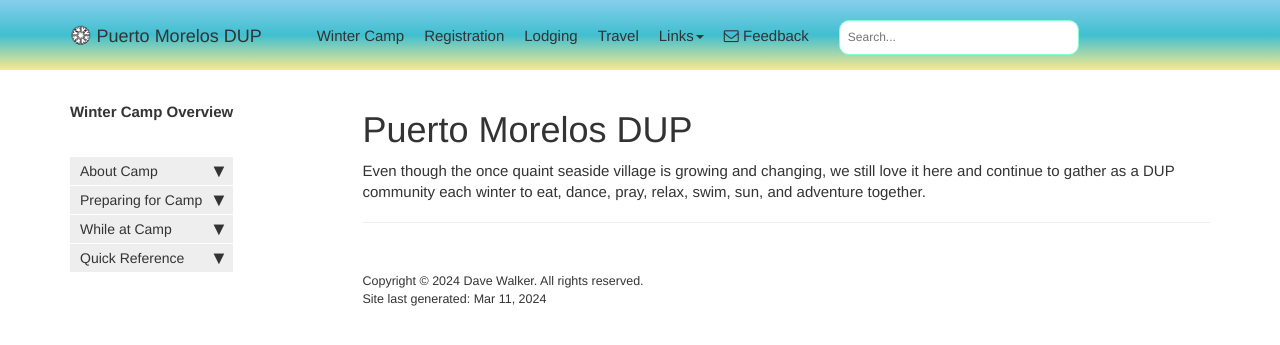
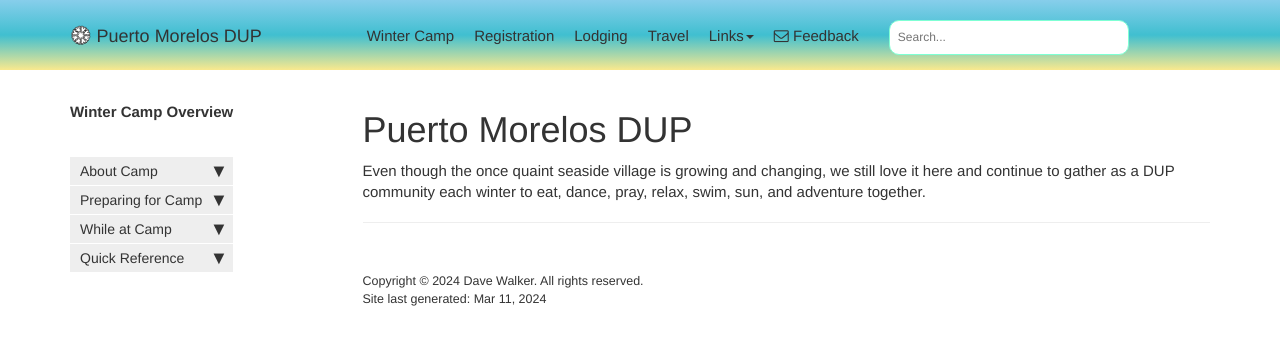
Before and after one commit to davewalker60/pmdupSAVE, a Jekyll site: the page built from index.md, in a window 1280 px wide. Shown: the top 345 px of the page. Built offline with Jekyll 4.4.1, drawn with Linux system fonts in a browser that asks for light colours; comment, search, counter and statistics services are not loaded.

Commit message:
And more...

```diff
--- a/_includes/topnav.html
+++ b/_includes/topnav.html
@@ -9,7 +9,7 @@
                 <span class="icon-bar"></span>
             </button>
 <!-- Replace w/DUP logo  <a class="fa fa-home fa-lg navbar-brand" href="{{ site.url | append: site.baseurl }}/index.html"><span class="projectTitle"> {{site.topnav_title}}</span></a> -->
-            <a class="navbar-brand" href="{{ site.url | append: site.baseurl }}/index.html"><span class="projectTitle"><img src="{{ "images/duplogo-black.gif" }}" height="24" class="noborder"> {{site.topnav_title}}</span></a>
+            <a class="navbar-brand" href="{{ site.url | append: site.baseurl }}/index.html"><span class="projectTitle" style="margin-right: 50px;"><img src="{{ "images/duplogo-black.gif" }}" height="24" class="noborder"> {{site.topnav_title}}</span></a>
         </div>
         <div class="collapse navbar-collapse" id="bs-example-navbar-collapse-1">
 <!-- Separate nav from navbar! <ul class="nav navbar-nav navbar-right"> -->
```
